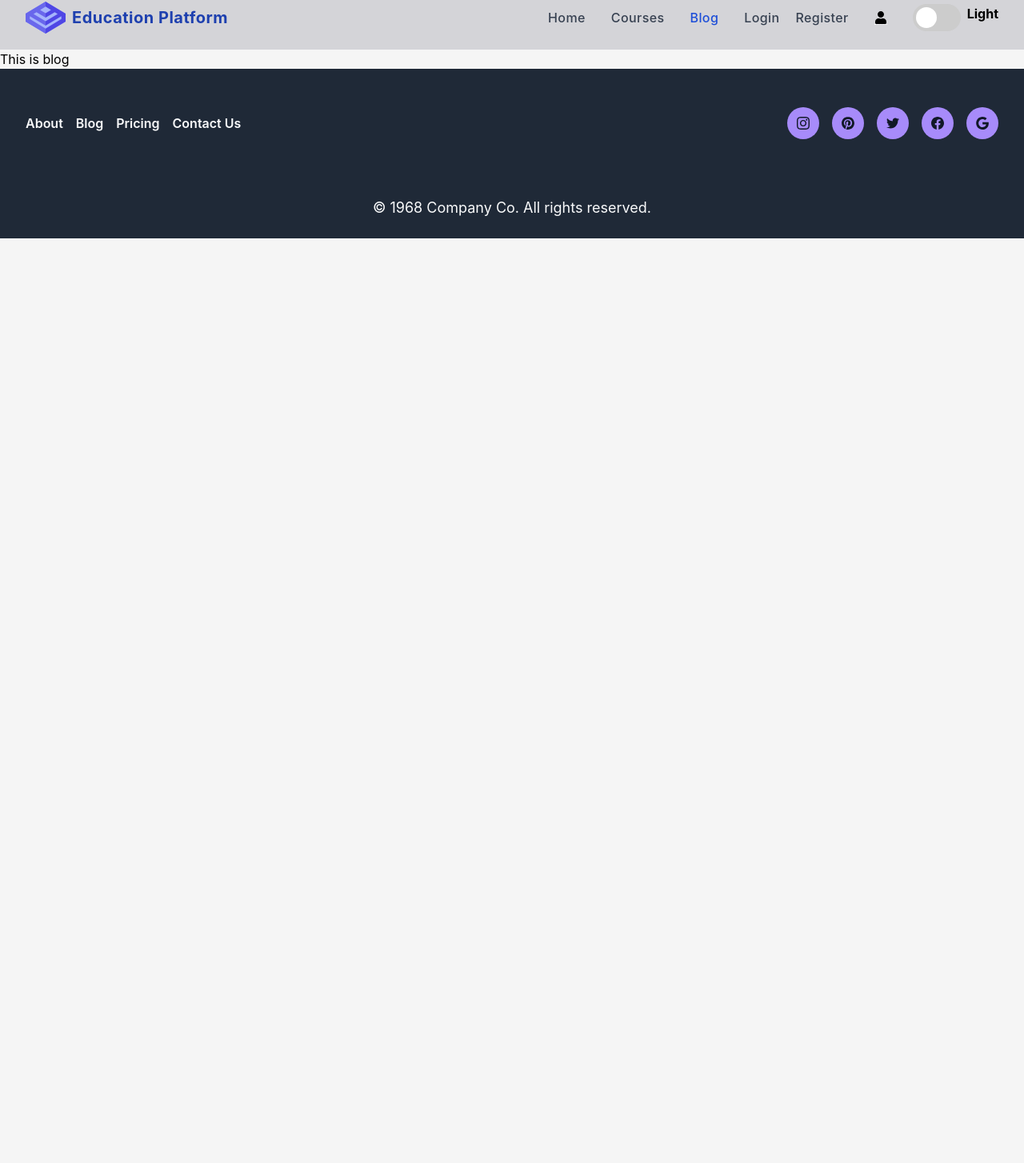
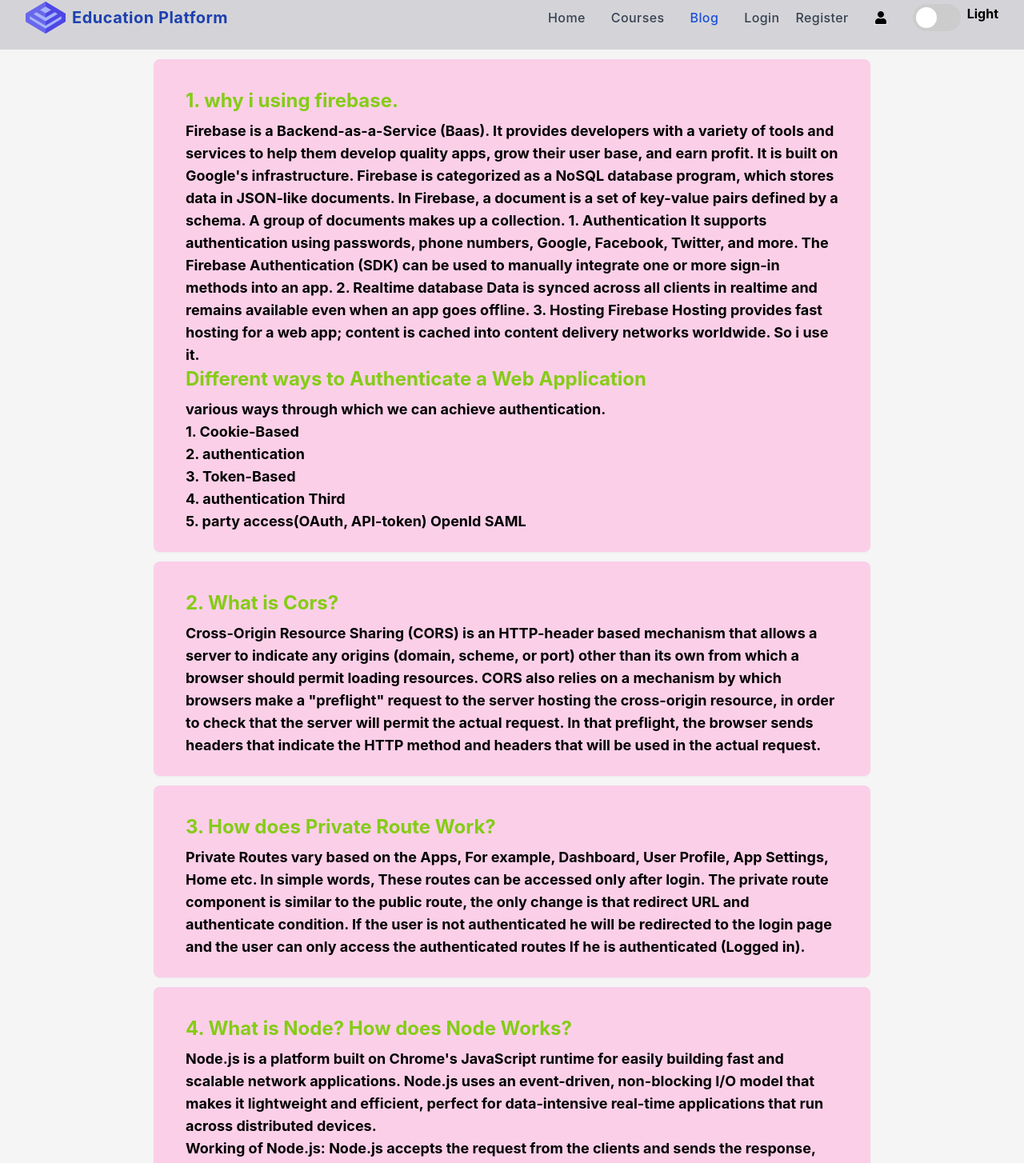
Before and after one commit to anisa6121/learning-platfor, a React (Create React App) app: page /blog in a window 1280 px wide. Shown: the part 18-1472 px from the top of the page at 80% size. Before the commit the page ends 800 px from the top, so only its background shows below. Built offline with nearby package versions, Linux system fonts and the light colour scheme; no server answers.

Commit message:
blog-add

```diff
--- a/src/components/Blog/Blog.js
+++ b/src/components/Blog/Blog.js
@@ -2,9 +2,169 @@
 
 const Blog = () => {
     return (
-        <div>
-            <h1>This is blog</h1>
-        </div>
+		<>
+			<div className=" text-gray-100">
+				<div className="m-3 container max-w-4xl px-10 py-6 mx-auto rounded-lg shadow-sm bg-pink-200">
+					<div className="mt-3">
+						<p className="text-2xl font-bold text-lime-500">
+							1. why i using firebase.
+						</p>
+						<p className="mt-2 text-black font-bold text-lg">
+							Firebase is a
+							Backend-as-a-Service (Baas). It
+							provides developers with a
+							variety of tools and services
+							to help them develop quality
+							apps, grow their user base, and
+							earn profit. It is built on
+							Google's infrastructure.
+							Firebase is categorized as a
+							NoSQL database program, which
+							stores data in JSON-like
+							documents. In Firebase, a
+							document is a set of key-value
+							pairs defined by a schema. A
+							group of documents makes up a
+							collection. 1. Authentication
+							It supports authentication
+							using passwords, phone numbers,
+							Google, Facebook, Twitter, and
+							more. The Firebase
+							Authentication (SDK) can be
+							used to manually integrate one
+							or more sign-in methods into an
+							app. 2. Realtime database Data
+							is synced across all clients in
+							realtime and remains available
+							even when an app goes offline.
+							3. Hosting Firebase Hosting
+							provides fast hosting for a web
+							app; content is cached into
+							content delivery networks
+							worldwide. So i use it. <br />
+							<p className="text-2xl font-bold text-lime-500">
+								Different ways to
+								Authenticate a Web
+								Application
+							</p>
+							<h1 className="mt-2 text-black font-bold text-lg">
+								various ways through
+								which we can achieve
+								authentication. <br />
+								1. Cookie-Based <br />
+								2. authentication <br />
+								3. Token-Based <br />
+								4. authentication Third{" "}
+								<br />
+								5. party access(OAuth,
+								API-token) OpenId SAML
+							</h1>
+						</p>
+					</div>
+				</div>
+			</div>
+
+			<div className=" text-gray-100">
+				<div className="m-3 container max-w-4xl px-10 py-6 mx-auto rounded-lg shadow-sm bg-pink-200">
+					<div className="mt-3">
+						<p className="text-2xl font-bold text-lime-500">
+							2. What is Cors?
+						</p>
+						<p className="mt-2 text-black font-bold text-lg">
+							Cross-Origin Resource Sharing
+							(CORS) is an HTTP-header based
+							mechanism that allows a server
+							to indicate any origins
+							(domain, scheme, or port) other
+							than its own from which a
+							browser should permit loading
+							resources. CORS also relies on
+							a mechanism by which browsers
+							make a "preflight" request to
+							the server hosting the
+							cross-origin resource, in order
+							to check that the server will
+							permit the actual request. In
+							that preflight, the browser
+							sends headers that indicate the
+							HTTP method and headers that
+							will be used in the actual
+							request.
+						</p>
+					</div>
+				</div>
+			</div>
+
+			<div className=" text-gray-100">
+				<div className="m-3 container max-w-4xl px-10 py-6 mx-auto rounded-lg shadow-sm bg-pink-200">
+					<div className="mt-3">
+						<p className="text-2xl font-bold text-lime-500">
+							3. How does Private Route Work?
+						</p>
+						<p className="mt-2 text-black font-bold text-lg">
+							Private Routes vary based on
+							the Apps, For example,
+							Dashboard, User Profile, App
+							Settings, Home etc. In simple
+							words, These routes can be
+							accessed only after login. The
+							private route component is
+							similar to the public route,
+							the only change is that
+							redirect URL and authenticate
+							condition. If the user is not
+							authenticated he will be
+							redirected to the login page
+							and the user can only access
+							the authenticated routes If he
+							is authenticated (Logged in).
+						</p>
+					</div>
+				</div>
+			</div>
+
+			<div className=" text-gray-100">
+				<div className="m-3 container max-w-4xl px-10 py-6 mx-auto rounded-lg shadow-sm bg-pink-200">
+					<div className="mt-3">
+						<p className="text-2xl font-bold text-lime-500">
+							4. What is Node? How does Node Works?
+						</p>
+						<p className="mt-2 text-black font-bold text-lg">
+							Node.js is a platform built on
+							Chrome's JavaScript runtime for
+							easily building fast and
+							scalable network applications.
+							Node.js uses an event-driven,
+							non-blocking I/O model that
+							makes it lightweight and
+							efficient, perfect for
+							data-intensive real-time
+							applications that run across
+							distributed devices. <br />
+							Working of Node.js: Node.js
+							accepts the request from the
+							clients and sends the response,
+							while working with the request
+							node.js handles them with a
+							single thread. To operate I/O
+							operations or requests node.js
+							use the concept of threads.
+							Thread is a sequence of
+							instructions that the server
+							needs to perform. It runs
+							parallel on the server to
+							provide the information to
+							multiple clients. Node.js is an
+							event loop single-threaded
+							language. It can handle
+							concurrent requests with a
+							single thread without blocking
+							it for one request.
+						</p>
+					</div>
+				</div>
+			</div>
+		</>
     );
 };
 
```
